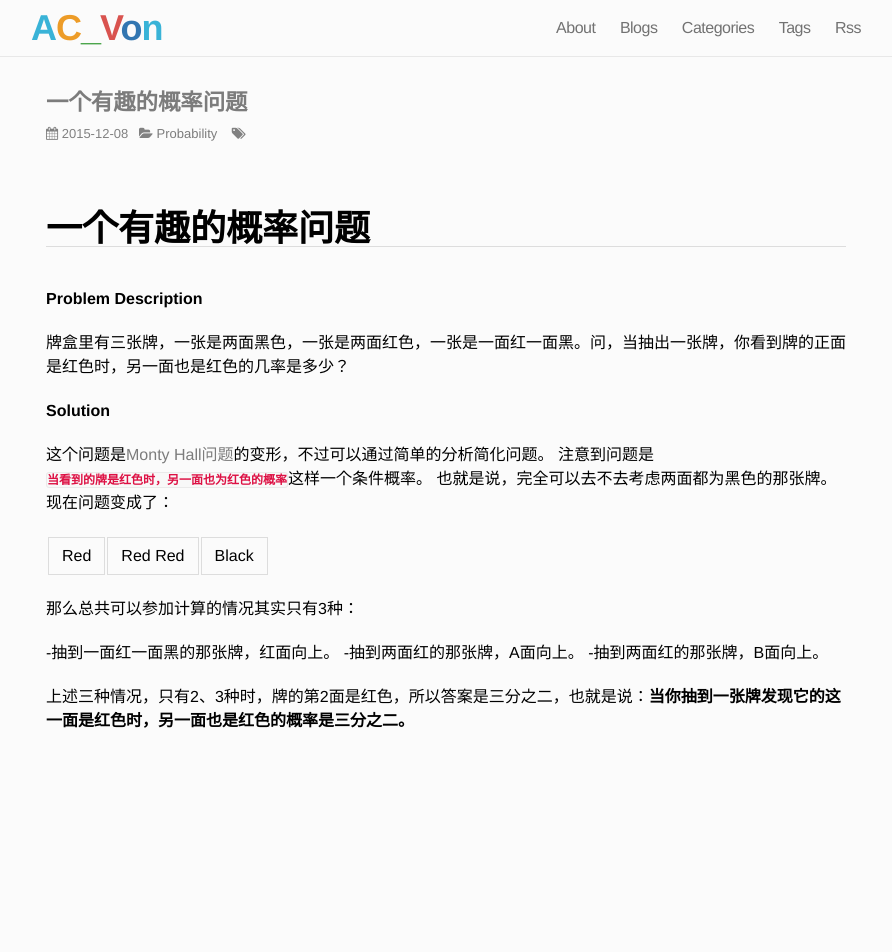
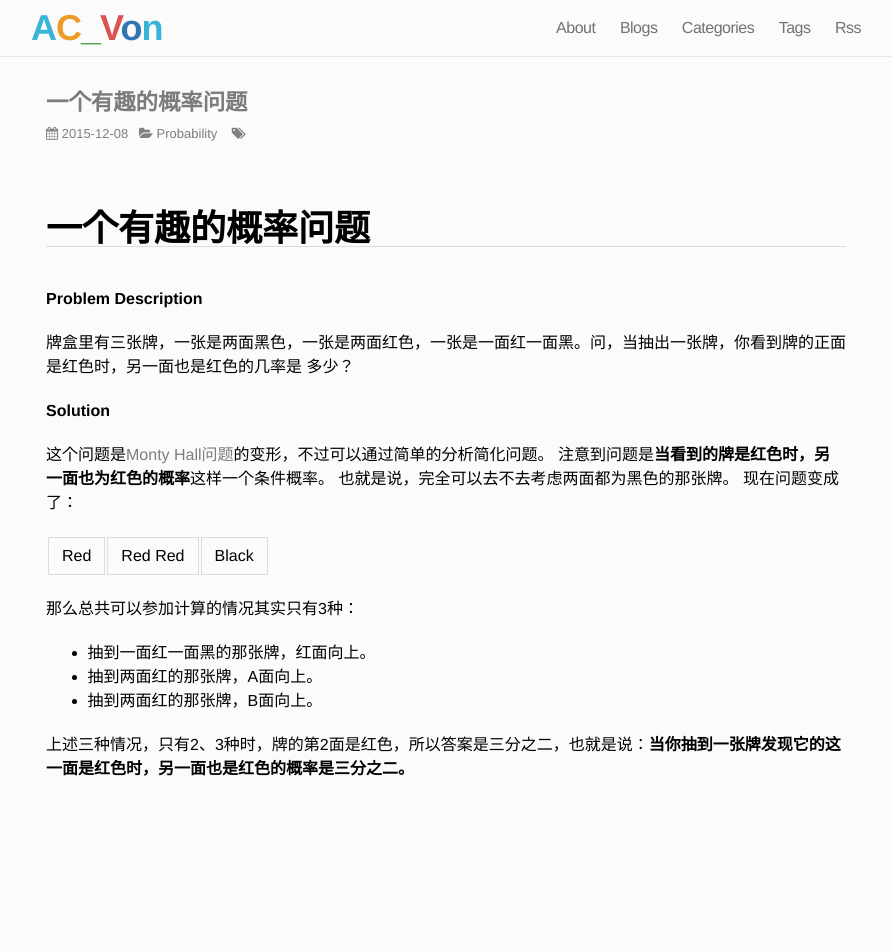
Before and after one commit to vongang/vongang.github.io, a Jekyll site: the page built from _posts/2015-12-08-A-Funny-probability-problem.md, in a window 1280 px wide. Shown: the top 952 px of the page, without its empty margins (194-1086 px from the left). Built offline with Jekyll 4.4.1, drawn with Linux system fonts in a browser that asks for light colours; nearby versions of some CDN libraries; Markdown is read by kramdown in place of the engine named in the settings; comment, search, counter and statistics services are not loaded.

```diff
--- a/_posts/2015-12-08-A-Funny-probability-problem.md
+++ b/_posts/2015-12-08-A-Funny-probability-problem.md
@@ -8,13 +8,13 @@ category: Probability
 
 **Problem Description**
 
-  牌盒里有三张牌，一张是两面黑色，一张是两面红色，一张是一面红一面黑。问，当抽出一张牌，你看到牌的正面是红色时，另一面也是红色的几率是多少？
+  牌盒里有三张牌，一张是两面黑色，一张是两面红色，一张是一面红一面黑。问，当抽出一张牌，你看到牌的正面是红色时，另一面也是红色的几率是 多少？
 
 
 **Solution**
 
 这个问题是[Monty Hall问题](https://en.wikipedia.org/wiki/Monty_Hall_problem)的变形，不过可以通过简单的分析简化问题。
-注意到问题是**`当看到的牌是红色时，另一面也为红色的概率`**这样一个条件概率。
+注意到问题是**当看到的牌是红色时，另一面也为红色的概率**这样一个条件概率。
 也就是说，完全可以去不去考虑两面都为黑色的那张牌。
 现在问题变成了：
 
@@ -22,8 +22,8 @@ category: Probability
 
 那么总共可以参加计算的情况其实只有3种：
 
--抽到一面红一面黑的那张牌，红面向上。
--抽到两面红的那张牌，A面向上。
--抽到两面红的那张牌，B面向上。
+- 抽到一面红一面黑的那张牌，红面向上。
+- 抽到两面红的那张牌，A面向上。
+- 抽到两面红的那张牌，B面向上。
 
 上述三种情况，只有2、3种时，牌的第2面是红色，所以答案是三分之二，也就是说：**当你抽到一张牌发现它的这一面是红色时，另一面也是红色的概率是三分之二。**
```
